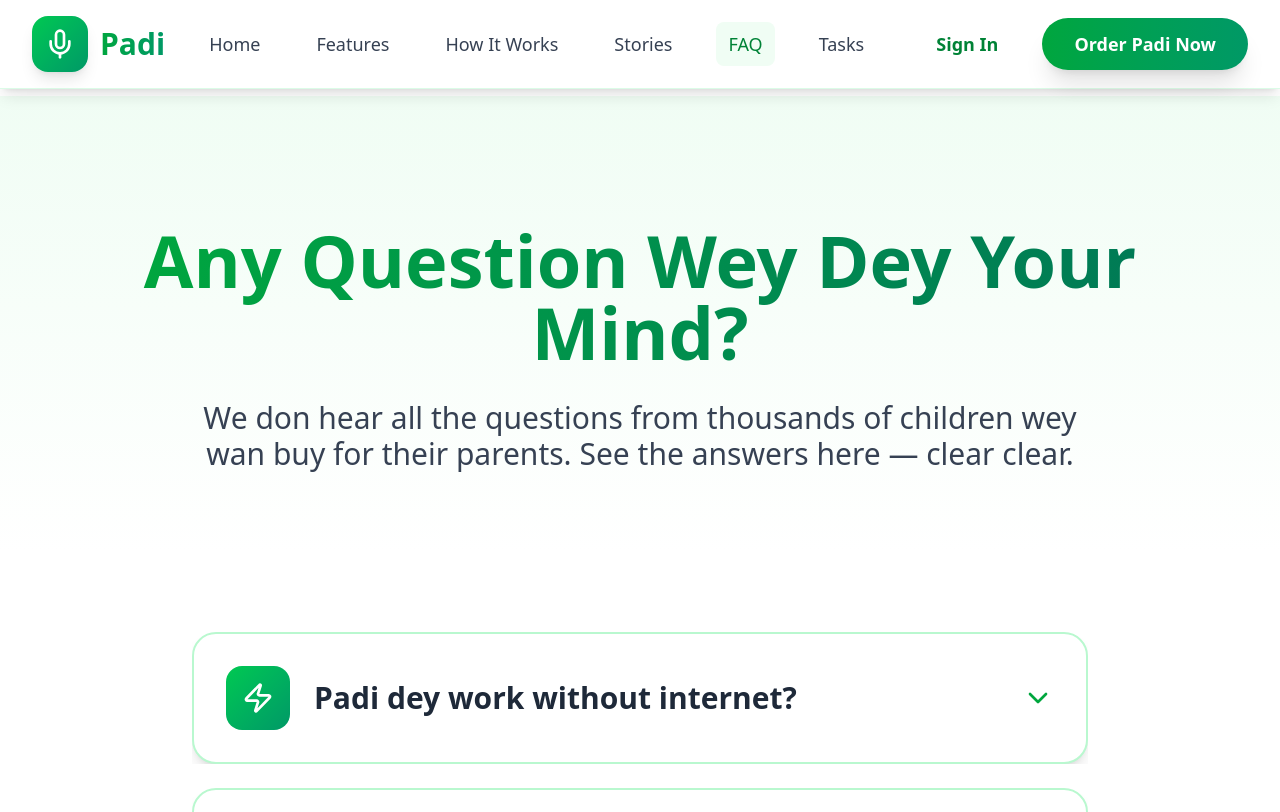
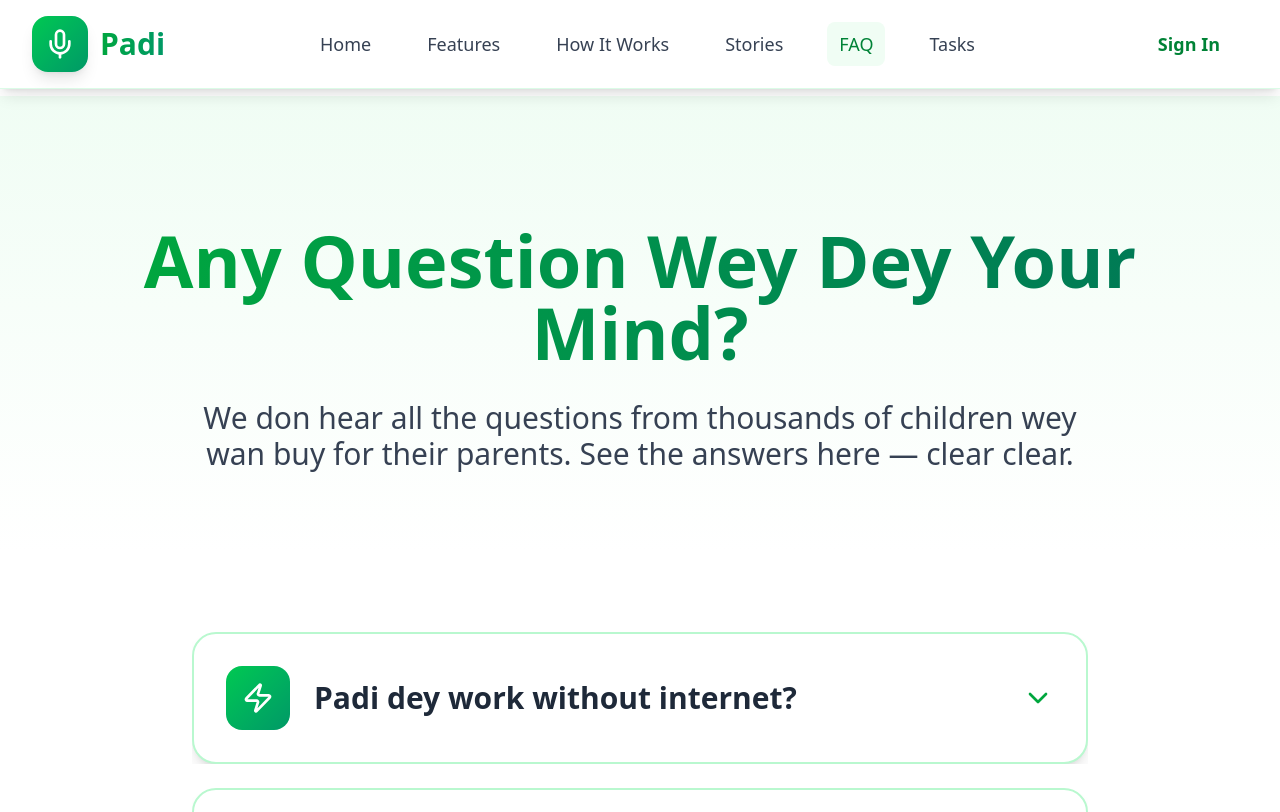
Before and after one commit to Genius-mu/padi-hackathon, a React (Vite) app: page /faq in a window 1280 px wide. Shown: the top 812 px of the page. Built offline with nearby package versions, Linux system fonts and the light colour scheme.

Commit message:
padi-hackathon

```diff
--- a/src/components/Header.jsx
+++ b/src/components/Header.jsx
@@ -202,12 +202,6 @@ export default function Header() {
             >
               Sign In
             </Link>
-            <Link
-              to="/order"
-              className="px-8 py-3 text-lg font-bold text-white bg-gradient-to-r from-green-600 to-emerald-600 rounded-full shadow-xl hover:shadow-green-500/50 hover:scale-105 transition-all duration-300"
-            >
-              Order Padi Now
-            </Link>
           </div>
 
           {/* Mobile Menu Toggle */}
@@ -259,12 +253,6 @@ export default function Header() {
                 >
                   Sign In
                 </Link>
-
-                <Link to="/order" onClick={closeMenu} className="block w-full">
-                  <button className="w-full py-5 text-xl font-bold text-white bg-gradient-to-r from-green-600 to-emerald-600 rounded-3xl shadow-2xl hover:shadow-green-500/60 hover:scale-105 transition-all duration-300">
-                    Order Padi Now
-                  </button>
-                </Link>
               </div>
             </div>
           </motion.div>
```
